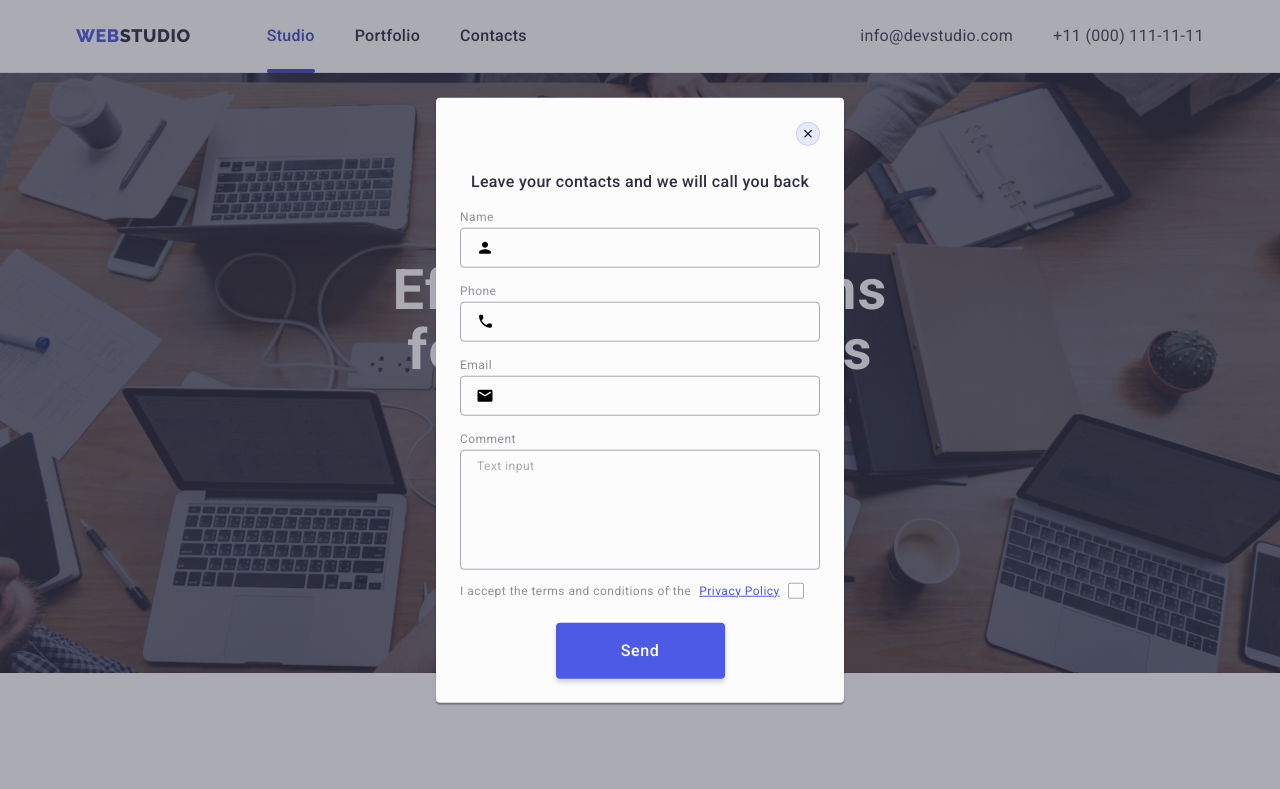
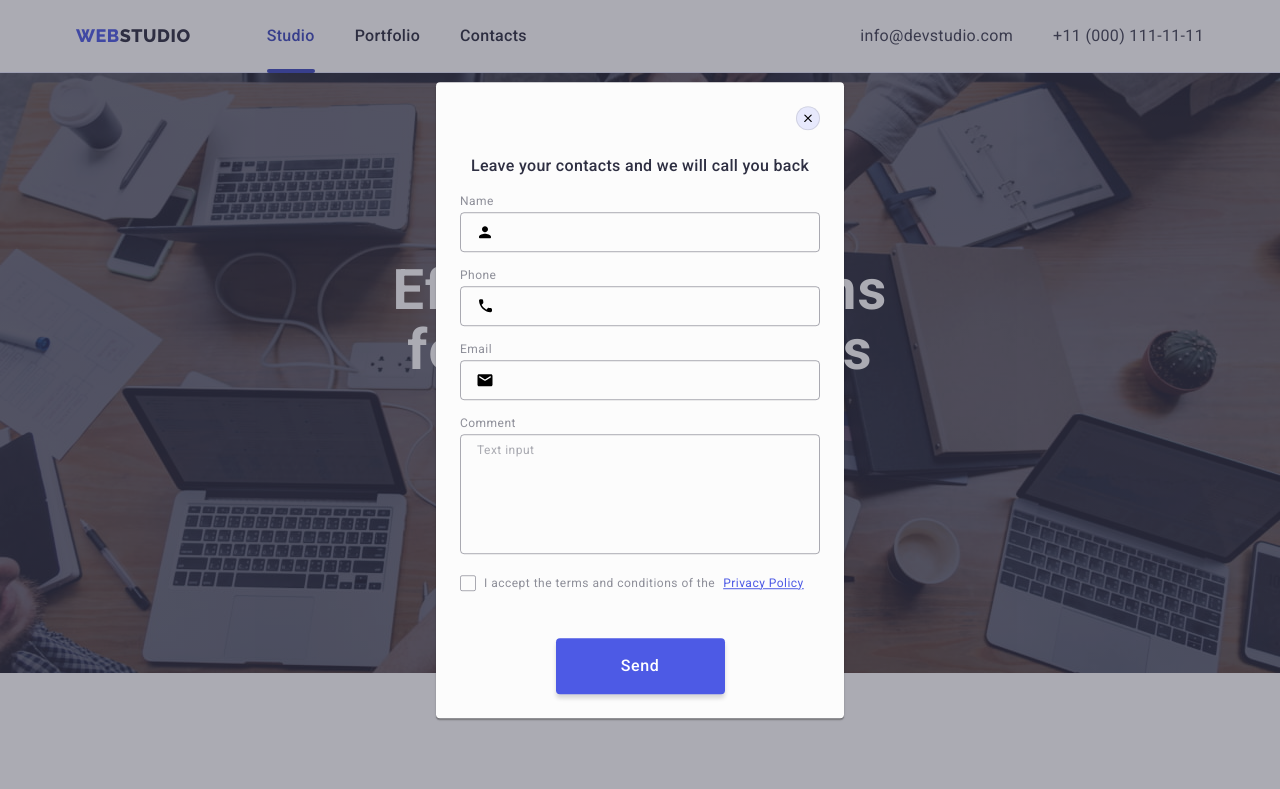
Before and after one commit to uflakey/goit-markup-hw-05, a plain HTML site: page index.html in a window 1280 px wide. Both pictures are taken after a click on the button "Order Service". Shown: the top 789 px of the page. Drawn offline with nearby package versions, Linux system fonts and the light colour scheme.

Commit message:
hw5final2

```diff
--- a/css/styles.css
+++ b/css/styles.css
@@ -848,7 +848,9 @@ button {
 .modal-form-input:focus + .modal-form-icon {
   fill: var(--accent-col);
 }
-
+.modal-form-field-comment {
+  margin-bottom: 16px;
+}
 .modal-form-comment {
   width: 100%;
   height: 120px;
@@ -876,6 +878,9 @@ button {
 }
 /*Agreement blok*/
 .modal-form-agreement-container {
+  display: flex;
+  align-items: baseline;
+  gap: 8px;
   margin-bottom: 24px;
 }
 .modal-form-agreement-label {
@@ -895,7 +900,7 @@ button {
 }
 
 .modal-form-custom-checkbox {
-  display: flex;
+  display: inline-flex;
   align-items: center;
   justify-content: center;
   width: 16px;
@@ -903,6 +908,9 @@ button {
   flex-shrink: 0;
   border-radius: 2px;
   border: 1px solid var(--navyblue-modal, rgba(46, 47, 66, 0.4));
+  transition: background-color 250ms cubic-bezier(0.4, 0, 0.2, 1),
+    border 250ms cubic-bezier(0.4, 0, 0.2, 1), fill 250ms cubic-bezier(0.4, 0, 0.2, 1);
+  fill: transparent;
 }
 
 .modal-form-checkbox-icon {
--- a/index.html
+++ b/index.html
@@ -593,7 +593,7 @@
             </div>
           </div>
 
-          <div class="modal-form-field">
+          <div class="modal-form-field-comment">
             <label class="modal-form-label" for="user-comment">Comment</label>
             <textarea
               class="modal-form-comment"
@@ -608,20 +608,20 @@
             <input
               class="modal-form-checkbox visually-hidden"
               type="checkbox"
+              name="user-privacy"
               id="user-privacy"
               value="true"
             />
+            <span class="modal-form-custom-checkbox">
+              <svg class="modal-form-checkbox-icon" width="10" height="8">
+                <use href="./images/icons.svg#icon-check"></use>
+              </svg>
+            </span>
             <label class="modal-form-agreement-label" for="user-privacy"
               >I accept the terms and conditions of the
               <a class="modal-form-agreement-link" href="#">Privacy Policy</a>
-              <span class="modal-form-custom-checkbox">
-                <svg class="modal-form-checkbox-icon" width="10" height="8">
-                  <use href="./images/icons.svg#icon-check"></use>
-                </svg>
-              </span>
             </label>
           </div>
-
           <button class="modal-btn-send" type="submit">Send</button>
         </form>
       </div>
```
